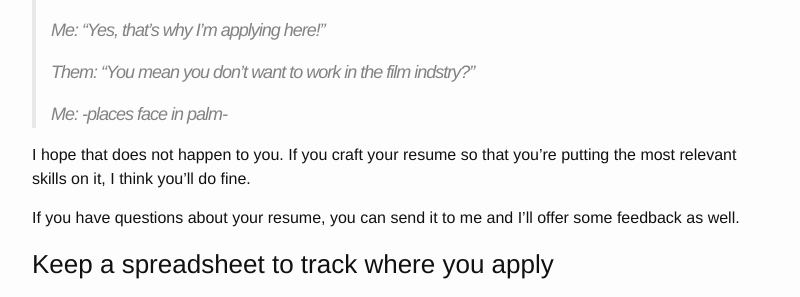
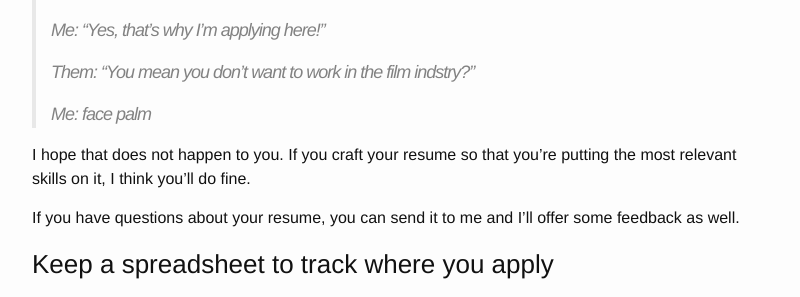
Before and after one commit to kevinlondon/kevinlondon.github.io, a Jekyll site: the page built from _posts/2016-01-21-job-hunt-guide.md, in a window 1280 px wide and 900 px high, scrolled down 2721 px. Shown: the part 156-453 px from the top of the window, without its empty margins (238-1038 px from the left). Built offline with Jekyll 4.4.1, drawn with Linux system fonts in a browser that asks for light colours; comment, search, counter and statistics services are not loaded.

Commit message:
Less awkward wording on job post

```diff
--- a/_posts/2016-01-21-job-hunt-guide.md
+++ b/_posts/2016-01-21-job-hunt-guide.md
@@ -161,7 +161,7 @@ went like this:
 >
 >Them: "You mean you don't want to work in the film indstry?"
 >
->Me: -places face in palm-
+>Me: *face palm*
 
 I hope that does not happen to you. If you craft your resume so that you're
 putting the most relevant skills on it, I think you'll do fine.
```
